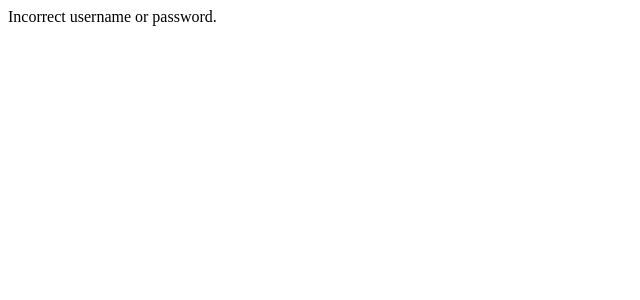
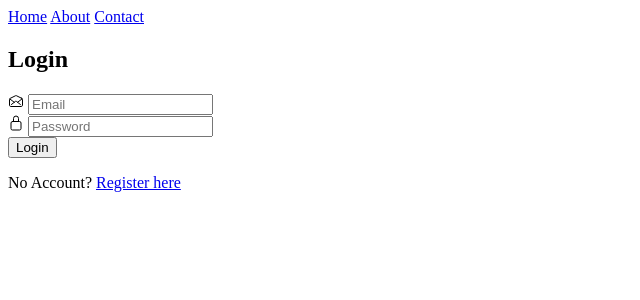
Before and after one commit to Tungsten0/CIS-290-Project, a PHP site: page /php/login.php in a window 1280 px wide. Shown: the top 300 px of the page, without its empty margins (0-640 px from the left). Run offline with PHP 8.4, Linux system fonts and the light colour scheme; data that the repository does not hold is empty.

Commit message:
added php

```diff
--- /dev/null
+++ b/php/connection.php
@@ -0,0 +1,11 @@
+<?php
+
+$dbhost = "localhost";
+$dbuser = "root";
+$dbpass = "";
+$dbname = "agritech";
+
+
+if (!$con = $con = new mysqli($dbhost, $dbuser, $dbpass, $dbname)) {
+    die("Connection failed: " . $con->connect_error);
+  }
--- /dev/null
+++ b/php/functions.php
@@ -0,0 +1,42 @@
+<?php
+
+function check_login($con)
+{
+    if(isset($_SESSION['user_id'])) {
+        //$id = $_SESSION['user_id'];
+        $email = $_POST['User_Email'];
+        $password = $_POST['User_Password'];
+
+        $sql = "SELECT * FROM users WHERE User_Email = '$email' AND User_Password = '$password'";
+
+        $result = $con->query($sql);
+
+        if($result && mysqli_num_rows($result) > 0) {
+            $user_data = mysqli_fetch_assoc($result);
+            return $user_data;
+        } else {
+            echo "error check login";
+        }
+
+        // redirect to login
+        header("Location: /login/login.html");
+        die;
+    }
+}
+
+// random number gen for user id
+function random_num($length) {
+    $text = "";
+
+    if($length < 7) {
+        $length = 7;
+    }
+
+    $len = rand(6, $length);
+
+    for ($i=0; $i < $len; $i++) {
+        $text .= rand(0, 9);
+    }
+
+    return $text;
+}
--- a/php/login.php
+++ b/php/login.php
@@ -1,32 +1,82 @@
 <?php
+session_start();
+    include("connection.php");
+    include("functions.php");
 
-// Connect to the database
-$servername = "localhost:3307";
-$username = "root";
-$password = "usbw";
-$dbname = "agritech";
-$conn = new mysqli($servername, $username, $password, $dbname);
+if($_SERVER['REQUEST_METHOD'] == "POST") {
+    //check if post from forms was used
 
-// Check connection
-if ($conn->connect_error) {
-  die("Connection failed: " . $conn->connect_error);
+    //read database
+    $email = $_POST['User_Email'];
+    $password = $_POST['User_Password'];
+
+    // Validate form data
+    if (empty($email) || empty($password)) {
+        echo "Please enter the email and password!";
+    } else if (!filter_var($email, FILTER_VALIDATE_EMAIL)) {
+        echo "Invalid email format!";
+    } else {
+        //check email is correct
+        $query = "select * from users where User_Email = '$email' limit 1";
+        $result = mysqli_query($con, $query);
+
+        //if email correct, check password
+        if($result) {
+            if($result && mysqli_num_rows($result) > 0) {
+                $user_data = mysqli_fetch_assoc($result);
+                if($user_data['User_Password'] === $password) {
+                    $_SESSION['user_id'] = $user_data['user_id'];
+                    header("Location: index.php");
+                    die;
+                }
+            }
+        }
+        echo "Invalid email or password!";
+
+    }
 }
 
-// Get the username and password from the login form
-$username = $_POST['username'];
-$password = $_POST['password'];
-
-// Check if the username and password are correct
-$sql = "SELECT * FROM users WHERE username = '$username' AND password = '$password'";
-$result = $conn->query($sql);
-
-// If the query returns a result, the username and password are correct
-if ($result->num_rows > 0) {
-  echo "Login successful!";
-} else {
-  echo "Incorrect username or password.";
-}
-
-$conn->close();
 
 ?>
+
+<!DOCTYPE html>
+<html>
+    <head>
+        <title>Login AgriTech</title>
+        <link rel="stylesheet" href="login-register.css">
+    </head>
+    <body>
+        <header>
+            <nav>
+                <a href="#">Home</a>
+                <a href="#">About</a>
+                <a href="#">Contact</a>
+            </nav>
+        </header>
+        <main>
+            <section>
+                <div class="form-box">
+                    <div class="form-value">
+                        <form method="POST" action="login.php">
+                            <h2>Login</h2>
+                            <div class="inputbox">
+                                <ion-icon name="mail-open-outline"></ion-icon>
+                                <input type="email" required placeholder="Email" name="User_Email">
+                            </div>
+                            <div class="inputbox">
+                                <ion-icon name="lock-closed-outline"></ion-icon>
+                                <input type="password" required placeholder="Password" name="User_Password">
+                            </div>
+                            <button>Login</button>
+                            <div class="smalltext">
+                                <p>No Account? <a href="register.php">Register here</a></p>
+                            </div>
+                        </form>
+                    </div>
+                </div>
+            </section>
+        </main>
+        <script type="module" src="https://unpkg.com/ionicons@5.5.2/dist/ionicons/ionicons.esm.js"></script>
+        <script nomodule src="https://unpkg.com/ionicons@5.5.2/dist/ionicons/ionicons.js"></script>
+    </body>
+</html>
--- a/styles/login-register.css
+++ b/styles/login-register.css
@@ -101,20 +101,20 @@ nav a.active {
     top: 20px;
 }
 
-.register {
+.smalltext {
     font-size: .9em;
     color: white;
     text-align: center;
     margin: 25px 0 10px;
 }
 
-.register p a {
+.smalltext p a {
     text-decoration: none;
     color: white;
     font-weight: 500;
 }
 
-.register p a:hover {
+.smalltext p a:hover {
     text-decoration: underline;
 }
 
```
Also changed, not shown: index.html (added, +14 -0 lines), login.html (renamed from login-page.html, +6 -6 lines), php/index.php (added, +10 -0 lines), php/logout.php (added, +10 -0 lines), php/register.php (+32 -22 lines), register.html (renamed from register-page.html, +12 -4 lines).
